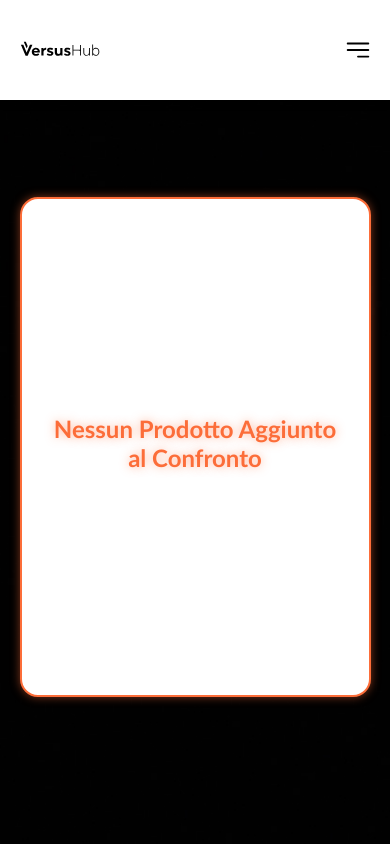
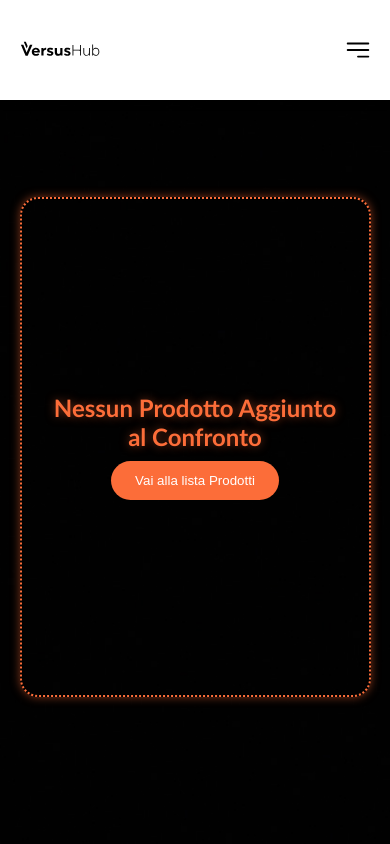
Before and after one commit to Omarespo-dev/progetto-finale-spec-frontend-front, a React (Vite) app: page /compare in a window 390 px wide. Shown: the top 844 px of the page. Built offline with nearby package versions, Linux system fonts and the light colour scheme.

Commit message:
Aggiornato README per riflettere il completamento della logica di alert e aggiunta di un link alla pagina smartphone nella sezione di confronto. Modificato lo stile CSS per la sezione di confronto. e aggiunta compare luminoso quando arr non e vuoto

```diff
--- a/src/components/Layouts/ComparePage/Hero Section/CompareHeroSection.jsx
+++ b/src/components/Layouts/ComparePage/Hero Section/CompareHeroSection.jsx
@@ -5,6 +5,7 @@ import { GlobalContext } from "../../../../contexts/GlobalContext";
 
 //import css
 import "../../../../style/CompareHeroSection.css"
+import { Link} from "react-router-dom";
 
 export default function CompareHeroSection() {
     //Ricavo dati dal context
@@ -12,9 +13,7 @@ export default function CompareHeroSection() {
         // Ricavo arr di obj dove all interno ci sarro tutti quelli che saranno contenuti per il confronto
         setArrObjCompleto, arrObjCompleto,
 
-    } = useContext(GlobalContext
-
-    )
+    } = useContext(GlobalContext)
 
     //log dati di confroto [{}]
     console.log(arrObjCompleto);
@@ -76,6 +75,7 @@ export default function CompareHeroSection() {
                 <div className="card-compare-section-1">
                     <div className="compare-name">
                         <h2>Nessun Prodotto Aggiunto al Confronto</h2>
+                       <Link to="/smartphone"> <button >Vai alla lista Prodotti</button> </Link>
                     </div>
 
                 </div>
--- a/src/components/Layouts/Homepage/Down Section/SectionProductCompare.jsx
+++ b/src/components/Layouts/Homepage/Down Section/SectionProductCompare.jsx
@@ -89,7 +89,7 @@ export default function SectionProductCompare() {
         <div className="smartphone-evidenza-container">
           <h2>Smartphone in <span className="highlight">Evidenza </span></h2>
           <p>Le nostre selezioni più consigliate, scelte appositamente per te.</p>
-          <button>Vedi Tutti gli Smartphone</button>
+          <Link to="/smartphone"> <button >Vedi Tutti gli Smartphone</button> </Link>
         </div>
 
         <div className="smartphone-card">
--- a/src/components/Layouts/Homepage/Navbar/Navbar.jsx
+++ b/src/components/Layouts/Homepage/Navbar/Navbar.jsx
@@ -13,7 +13,23 @@ import { CiHeart } from "react-icons/ci";
 //importo burger menu
 import { HiBars3BottomRight } from "react-icons/hi2";
 
+
+
+import { useContext } from "react";
+import { GlobalContext } from "../../../../contexts/GlobalContext";
+
+
+
 export default function Navbar({ openNav }) {
+
+  //Ricavo dati dal context
+  const {
+    // Ricavo arr di obj dove all interno ci sarro tutti quelli che saranno contenuti per il confronto
+    arrObjCompleto,
+
+  } = useContext(GlobalContext)
+
+
   return (
     <div className="container-navbar">
       <div className="container-flex">
@@ -31,7 +47,9 @@ export default function Navbar({ openNav }) {
 
               rotta.name ?
 
-              <li key={rotta.id}>
+                <li key={rotta.id}
+                className={rotta.name === "Compare" && arrObjCompleto.length > 0 ? "compare-active" : ""}
+                >
                   <Link to={rotta.path}>
                     {rotta.name}
                   </Link>
--- a/src/style/CompareHeroSection.css
+++ b/src/style/CompareHeroSection.css
@@ -1,7 +1,7 @@
-.card-compare-section-1{
-    background: #fff;
+.card-compare-section-1 {
+
     border-radius: 18px;
-    border: 2px solid #fc6d39;
+    border: 2px dotted #fc6d39;
     width: 90%;
     min-height: 500px;
     padding: 28px 22px 22px 22px;
@@ -13,17 +13,32 @@
     margin-bottom: 100px;
 }
 
-.compare-name{
+.compare-name {
     width: 100%;
     text-align: center;
     margin-bottom: 8px;
+
 }
 
 
-.compare-name h2{
+.compare-name h2 {
     font-size: 24px;
     font-weight: 700;
     margin: 0 0 6px 0;
     color: #fc6d39;
     text-shadow: 0 0 10px rgba(255, 107, 53, 0.5);
+    margin-bottom: 10px;
 }
+
+
+
+.compare-name button {
+    cursor: pointer;
+    padding: 12px 24px;
+    border: none;
+    background-color: #fc6d39;
+    color: white;
+    transition: background-color 0.3s ease;
+    border-radius: 999px;
+
+}
--- a/src/style/NavbarLayout.css
+++ b/src/style/NavbarLayout.css
@@ -8,7 +8,7 @@
     left: 0;
     right: 0;
     z-index: 1000;
-    box-shadow: 0 2px 10px rgba(0,0,0,0.1);
+    box-shadow: 0 2px 10px rgba(0, 0, 0, 0.1);
     width: 100%;
     background-color: white;
 }
@@ -96,6 +96,27 @@
     display: none;
 }
 
+/* compare luminoso */
+.compare-active a {
+    color: #e55a2b;
+    font-weight: bold;
+    text-shadow: 0 0 8px #e55a2b, 0 0 16px #ffb199;
+    animation: compare-glow 1s infinite alternate;
+}
+
+
+@keyframes compare-glow {
+    0% {
+        text-shadow: 0 0 8px #e55a2b, 0 0 16px #ffb199;
+        color: #e55a2b;
+    }
+
+    100% {
+        text-shadow: 0 0 24px #ffb199, 0 0 40px #e55a2b;
+        color: #fc6d39;
+    }
+}
+
 /* Responsive */
 @media screen and (max-width: 670px) and (min-width: 200px) {
 
@@ -125,7 +146,7 @@
         align-items: center;
     }
 
-    .container-flex{
+    .container-flex {
         justify-content: space-between;
     }
 }
```
Also changed, not shown: 1 other file (tests, documents, lock files or other folders). Lines whose indentation alone changed are shown as unchanged.
